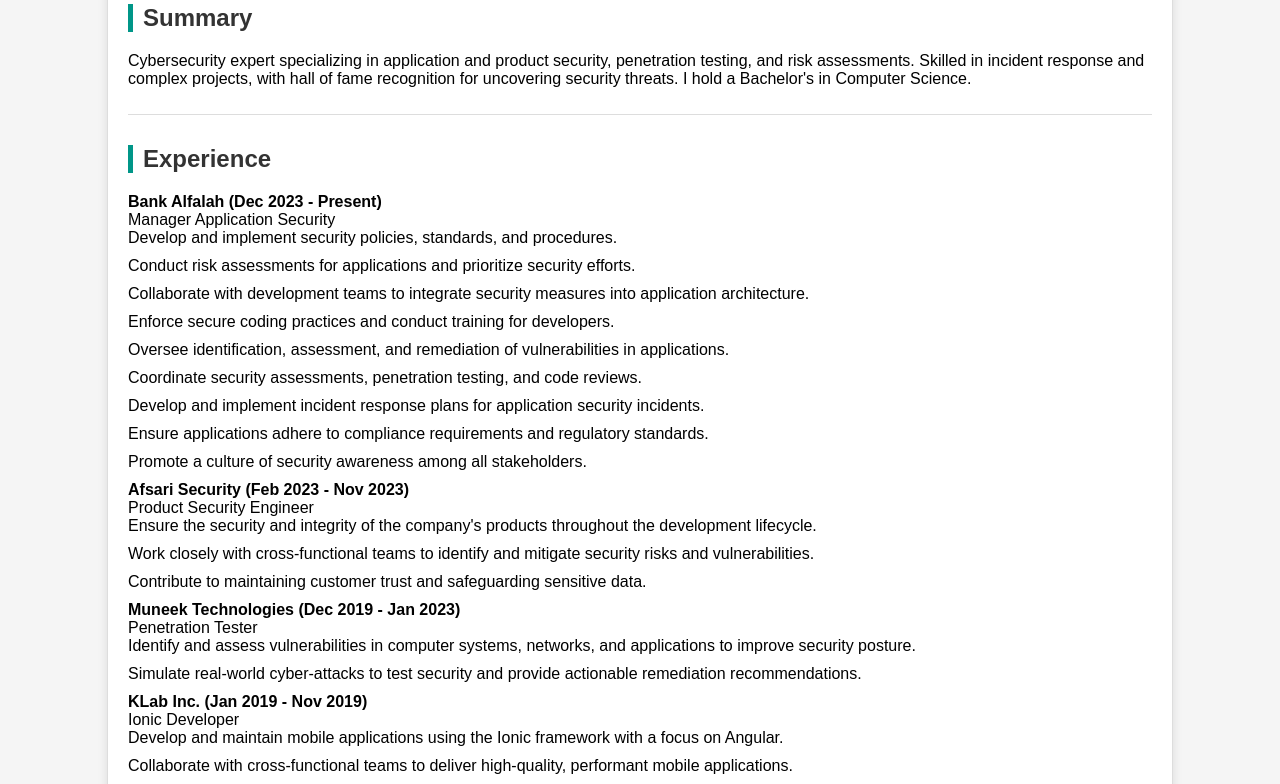
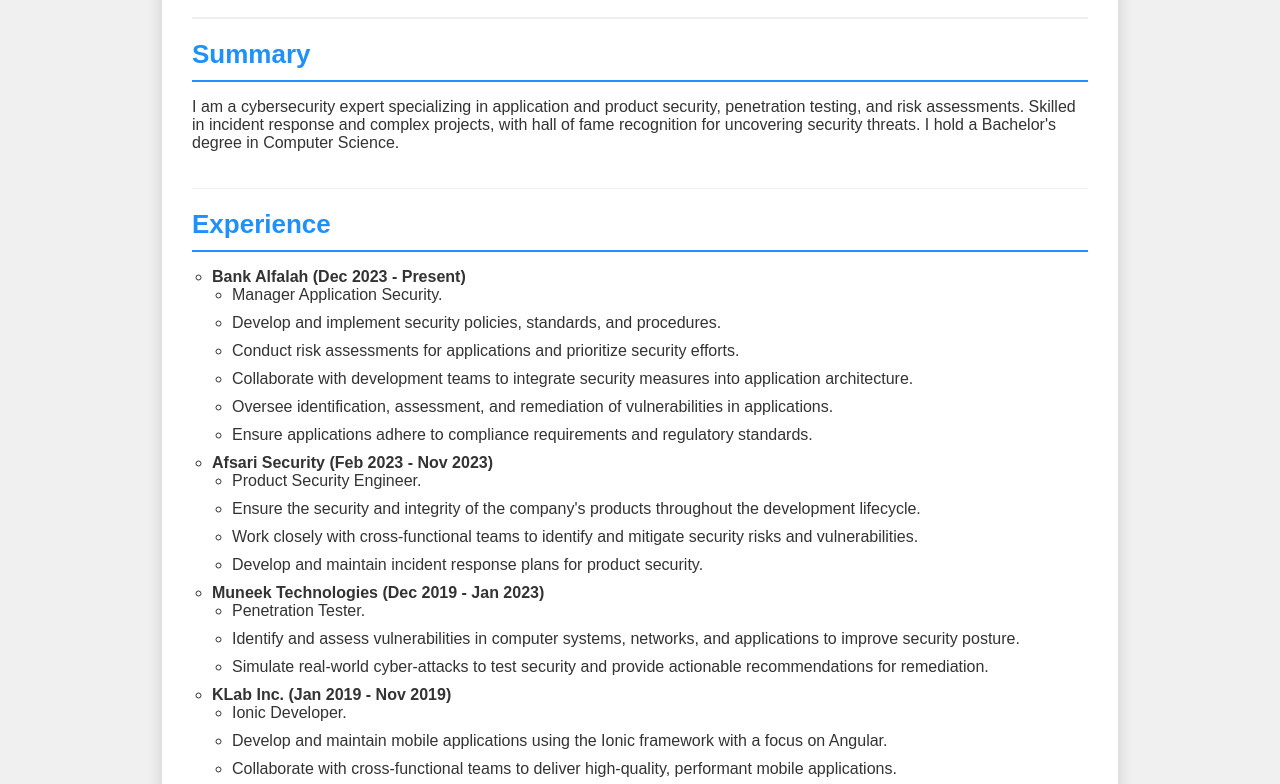
Before and after one commit to UmerYousuf/about_me, a plain HTML site: page index.html in a window 1280 px wide. Shown: the part 133-917 px from the top of the page. Drawn offline with Linux system fonts and the light colour scheme.

Commit message:
Update index.html

```diff
--- a/index.html
+++ b/index.html
@@ -2,56 +2,66 @@
 <html lang="en">
 <head>
     <meta charset="UTF-8">
-    <title>Application Security Engineer</title>
+    <title>Resume - Umer Yousuf</title>
     <style>
         body {
-            font-family: Arial, sans-serif;
+            font-family: 'Montserrat', sans-serif;
             margin: 0;
             padding: 0;
-            background-color: #f5f5f5;
+            background-color: #f0f0f0;
         }
         .container {
-            width: 80%;
-            margin: 0 auto;
-            padding: 20px;
-            background-color: white;
-            border: 1px solid #ddd;
-            box-shadow: 0 4px 10px rgba(0, 0, 0, 0.1);
+            width: 70%;
+            margin: 40px auto;
+            padding: 30px;
+            background-color: #fff;
+            border-radius: 15px;
+            box-shadow: 0 6px 16px rgba(0, 0, 0, 0.15);
         }
         .header {
             text-align: center;
+            border-bottom: 2px solid #eeeeee;
             padding-bottom: 20px;
-            border-bottom: 1px solid #ddd;
         }
         .header h1 {
-            font-size: 32px;
+            font-size: 36px;
+            color: #1e90ff;
             margin: 0;
-            color: #333;
         }
         .header p {
-            margin: 5px 0;
-            color: #666;
+            font-size: 16px;
+            color: #555;
+            margin: 0;
         }
         .section {
-            padding: 10px 0;
-            border-bottom: 1px solid #ddd;
+            padding: 20px 0;
+            border-bottom: 1px solid #eeeeee;
         }
         .section h2 {
-            font-size: 24px;
-            color: #333;
-            border-left: 5px solid #009688;
-            padding-left: 10px;
+            font-size: 26px;
+            color: #1e90ff;
+            margin: 0;
+            padding-bottom: 10px;
+            border-bottom: 2px solid #1e90ff;
         }
         .section ul {
-            list-style: none;
-            padding: 0;
+            list-style-type: circle;
+            padding-left: 20px;
         }
         .section ul li {
             margin-bottom: 10px;
+            font-size: 16px;
+            color: #333;
+        }
+        .section p {
+            font-size: 16px;
+            color: #333;
         }
         .footer {
             text-align: center;
             padding-top: 20px;
+            font-size: 14px;
+            color: #777;
         }
     </style>
 </head>
@@ -66,7 +76,7 @@
     <div class="section">
         <h2>Summary</h2>
         <p>
-            Cybersecurity expert specializing in application and product security, penetration testing, and risk assessments. Skilled in incident response and complex projects, with hall of fame recognition for uncovering security threats. I hold a Bachelor's in Computer Science.
+            I am a cybersecurity expert specializing in application and product security, penetration testing, and risk assessments. Skilled in incident response and complex projects, with hall of fame recognition for uncovering security threats. I hold a Bachelor's degree in Computer Science.
         </p>
     </div>
 
@@ -74,41 +84,37 @@
         <h2>Experience</h2>
         <ul>
             <li>
-                <strong>Bank Alfalah (Dec 2023 - Present)</strong><br>
-                Manager Application Security
+                <strong>Bank Alfalah (Dec 2023 - Present)</strong>
                 <ul>
+                    <li>Manager Application Security.</li>
                     <li>Develop and implement security policies, standards, and procedures.</li>
                     <li>Conduct risk assessments for applications and prioritize security efforts.</li>
                     <li>Collaborate with development teams to integrate security measures into application architecture.</li>
-                    <li>Enforce secure coding practices and conduct training for developers.</li>
                     <li>Oversee identification, assessment, and remediation of vulnerabilities in applications.</li>
-                    <li>Coordinate security assessments, penetration testing, and code reviews.</li>
-                    <li>Develop and implement incident response plans for application security incidents.</li>
                     <li>Ensure applications adhere to compliance requirements and regulatory standards.</li>
-                    <li>Promote a culture of security awareness among all stakeholders.</li>
                 </ul>
             </li>
             <li>
-                <strong>Afsari Security (Feb 2023 - Nov 2023)</strong><br>
-                Product Security Engineer
+                <strong>Afsari Security (Feb 2023 - Nov 2023)</strong>
                 <ul>
+                    <li>Product Security Engineer.</li>
                     <li>Ensure the security and integrity of the company's products throughout the development lifecycle.</li>
                     <li>Work closely with cross-functional teams to identify and mitigate security risks and vulnerabilities.</li>
-                    <li>Contribute to maintaining customer trust and safeguarding sensitive data.</li>
+                    <li>Develop and maintain incident response plans for product security.</li>
                 </ul>
             </li>
             <li>
-                <strong>Muneek Technologies (Dec 2019 - Jan 2023)</strong><br>
-                Penetration Tester
+                <strong>Muneek Technologies (Dec 2019 - Jan 2023)</strong>
                 <ul>
+                    <li>Penetration Tester.</li>
                     <li>Identify and assess vulnerabilities in computer systems, networks, and applications to improve security posture.</li>
-                    <li>Simulate real-world cyber-attacks to test security and provide actionable remediation recommendations.</li>
+                    <li>Simulate real-world cyber-attacks to test security and provide actionable recommendations for remediation.</li>
                 </ul>
             </li>
             <li>
-                <strong>KLab Inc. (Jan 2019 - Nov 2019)</strong><br>
-                Ionic Developer
+                <strong>KLab Inc. (Jan 2019 - Nov 2019)</strong>
                 <ul>
+                    <li>Ionic Developer.</li>
                     <li>Develop and maintain mobile applications using the Ionic framework with a focus on Angular.</li>
                     <li>Collaborate with cross-functional teams to deliver high-quality, performant mobile applications.</li>
                 </ul>
@@ -146,10 +152,7 @@
                 <strong>Royal IHC</strong> - SQL Injection
             </li>
             <li>
-                <strong>PwC</strong> - SharePoint Instance Takeover
-            </li>
-            <li>
-                And many more...
+                And more...
             </li>
         </ul>
     </div>
```
